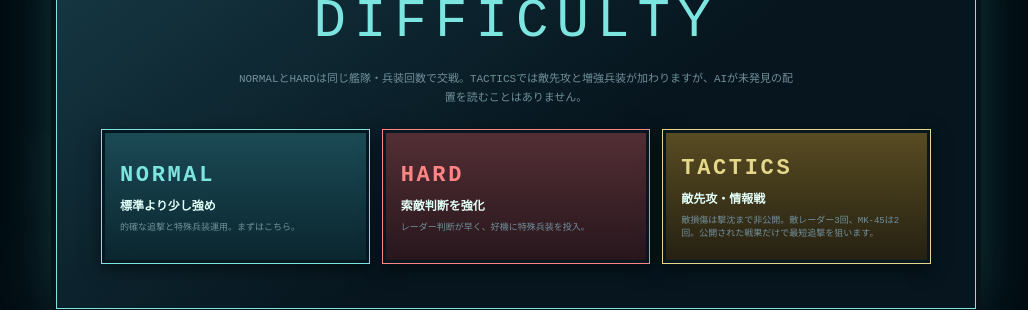
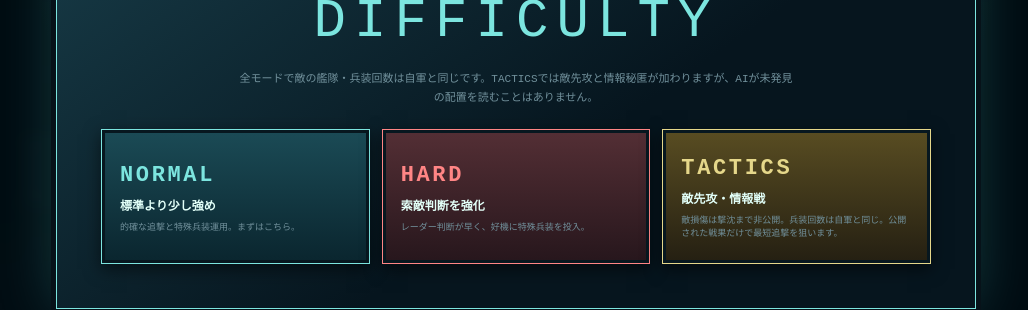
Before and after one commit to spthx/deep-blue-grid, a Next.js app: page / in a window 1280 px wide. Shown: the part 288-598 px from the top of the page, without its empty margins (124-1152 px from the left). Built offline with nearby package versions, Linux system fonts and the light colour scheme.

Commit message:
Keep tactics weapon counts symmetric

```diff
--- a/app/game/DeepBlueGrid.tsx
+++ b/app/game/DeepBlueGrid.tsx
@@ -815,7 +815,7 @@ export function DeepBlueGrid() {
           <section className="difficulty-card">
             <div className="eyebrow">SELECT ENEMY TACTICS</div>
             <h2>DIFFICULTY</h2>
-            <p>NORMALとHARDは同じ艦隊・兵装回数で交戦。TACTICSでは敵先攻と増強兵装が加わりますが、AIが未発見の配置を読むことはありません。</p>
+            <p>全モードで敵の艦隊・兵装回数は自軍と同じです。TACTICSでは敵先攻と情報秘匿が加わりますが、AIが未発見の配置を読むことはありません。</p>
             <div className="difficulty-options">
               <button className="mode-button" onClick={() => startCampaign("normal")}>
                 <span>NORMAL</span><b>標準より少し強め</b><small>的確な追撃と特殊兵装運用。まずはこちら。</small>
@@ -824,7 +824,7 @@ export function DeepBlueGrid() {
                 <span>HARD</span><b>索敵判断を強化</b><small>レーダー判断が早く、好機に特殊兵装を投入。</small>
               </button>
               <button className="mode-button tactics" onClick={() => startCampaign("tactics")}>
-                <span>TACTICS</span><b>敵先攻・情報戦</b><small>敵損傷は撃沈まで非公開。敵レーダー3回、MK-45は2回。公開された戦果だけで最短追撃を狙います。</small>
+                <span>TACTICS</span><b>敵先攻・情報戦</b><small>敵損傷は撃沈まで非公開。兵装回数は自軍と同じ。公開された戦果だけで最短追撃を狙います。</small>
               </button>
             </div>
           </section>
--- a/app/game/EnemyAI.ts
+++ b/app/game/EnemyAI.ts
@@ -22,10 +22,6 @@ export class EnemyAI {
     this.targetSizes = fleet.map((id) => SHIPS.find((ship) => ship.id === id)!.size);
     this.skill = skill;
     this.profile = profile;
-    if (profile === "tactics") {
-      this.arsenal.uses.radar += 1;
-      this.arsenal.uses.mk45 += 1;
-    }
   }
 
   decide(ownBoard: Board): AIDecision {
```
Also changed, not shown: 1 other file (tests, documents, lock files or other folders).
